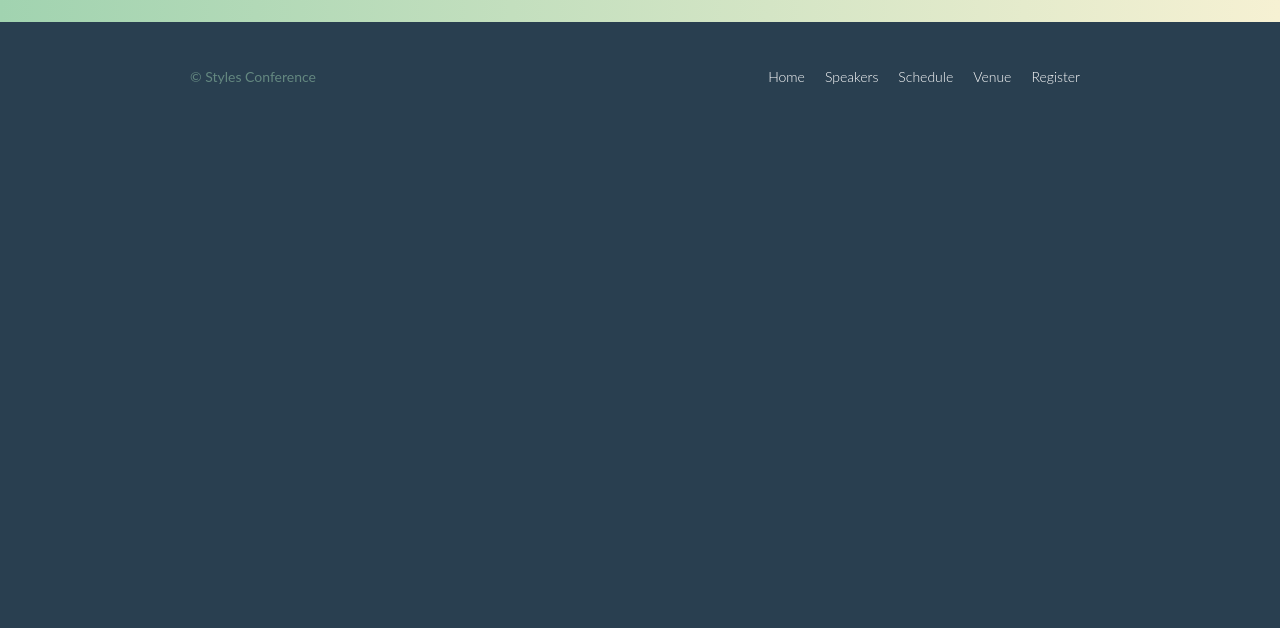
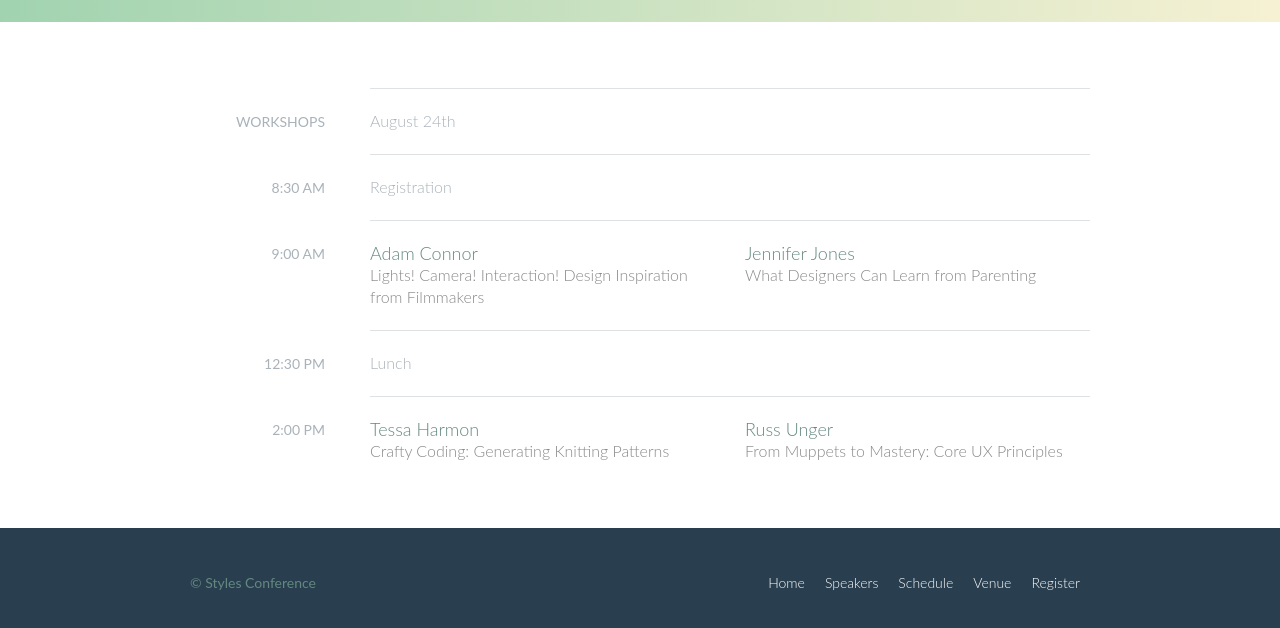
Before and after one commit to kaydejay/ShayHowe, a plain HTML site: page schedule.html in a window 1280 px wide. Shown: the part 286-914 px from the top of the page. Before the commit the page ends 800 px from the top, so only its background shows below. Drawn offline with Linux system fonts and the light colour scheme; files that its build step writes are made by us from their sources.

Commit message:
Add files via upload

```diff
--- a/mainredo.css
+++ b/mainredo.css
@@ -442,3 +442,78 @@ textarea {
 /* .register-group {
     border: 2px solid red;
 } */
+
+
+/* Schedule */
+
+table  {
+    margin-bottom: 44px;
+    width: 100%;
+}
+
+table:last-child {
+    margin-bottom: 0;
+}
+
+th,
+td {
+    padding-bottom: 22px;
+    vertical-align: top;
+}
+
+th {
+    padding-right: 45px;
+    text-align: right;
+    width: 20%;
+}
+
+td {
+    width: 40%;
+}
+
+thead {
+    line-height: 44px;
+}
+
+thead th {
+    color: #648880;
+    font-size: 24px;
+}
+
+tbody th {
+    color: #a9b2b9;
+    font-size: 14px;
+    font-weight: 400;
+    padding-top: 22px;
+    text-transform: uppercase;
+}
+
+tbody td {
+    border-top: 1px solid #dfe2e5;
+    padding-top: 21px;
+}
+
+tbody td:first-of-type {
+    padding-right: 15px;
+}
+
+tbody td:last-of-type {
+    padding-left: 15px;
+}
+
+tbody td:only-of-type {
+    padding-left: 0;
+    padding-right: 0;
+}
+
+table a {
+    color: #888;
+}
+
+table h4 {
+    margin-bottom: 0;
+}
+
+.schedule-offset {
+    color: #a9b2b9;
+}
--- a/schedule.html
+++ b/schedule.html
@@ -41,6 +41,75 @@
             </div>
         </section>
 
+        <section class="row">
+            <div class="container">
+                <table>
+                    <thread>
+                        <tr>
+                            <th scope="row">
+                                Workshops
+                            </th>
+                            <td class="schedule-offset" colspan="2">
+                            August 24th
+                            </td>
+                        </tr>
+                    </thread>
+                    <tbody>
+                        <tr>
+                            <th scope="row">
+                                <time datetime="08:30:00">8:30 AM</time>
+                            </th>
+                            <td class="schedule-offset" colspan="2">
+                                Registration
+                            </td>
+                        </tr>
+                        <tr>
+                            <th scope="row">
+                                <time datetime="09:00:00">9:00 AM</time>
+                            </th>
+                            <td>
+                                <a href="speakers.html#adam-connor">
+                                    <h4>Adam Connor</h4>
+                                    Lights! Camera! Interaction! Design Inspiration from Filmmakers
+                                </a>
+                            </td>
+                            <td>
+                                <a href="speakers.html#jennifer-jones">
+                                    <h4>Jennifer Jones</h4>
+                                    What Designers Can Learn from Parenting
+                                </a>
+                            </td>
+                        </tr>
+                        <tr>
+                            <th scope="row">
+                                <time datetime="12:30:00">12:30 PM</time>
+                            </th>
+                            <td class="schedule-offset" colspan="2">
+                                Lunch
+                            </td>
+                        </tr>
+                        <tr>
+                            <th scope="row">
+                                <time datetime="14:00:00">2:00 PM</time>
+                            </th>
+                            <td>
+                                <a href="speakers.html#tessa-harmon">
+                                    <h4>Tessa Harmon</h4>
+                                    Crafty Coding: Generating Knitting Patterns
+                                </a>
+                            </td>
+                            <td>
+                                <a href="speakers.html#russ-unger">
+                                    <h4>Russ Unger</h4>
+                                    From Muppets to Mastery: Core UX Principles
+                                </a>
+                            </td>
+                        </tr>
+                    </tbody>
+                </table>
+            </div>
+        </section>
+
         <!--Footer-->
 
         <footer class="primary-footer container group">
```
